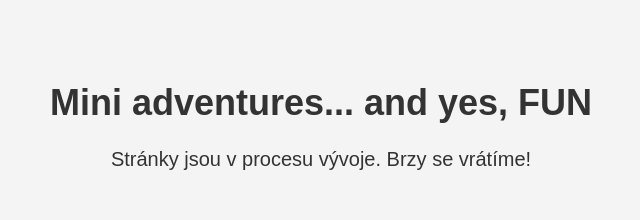
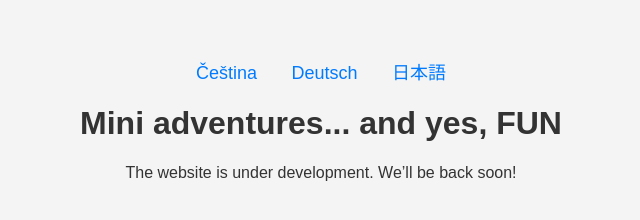
Before and after one commit to KordusCZ/Mintures, a plain HTML site: page index.html in a window 1280 px wide. Shown: the whole page, without its empty margins (319-959 px from the left). Drawn offline with Linux system fonts and the light colour scheme.

Commit message:
Update index.html with langnav

```diff
--- a/index.html
+++ b/index.html
@@ -1,9 +1,9 @@
 <!DOCTYPE html>
-<html lang="cs">
+<html lang="en">
 <head>
     <meta charset="UTF-8">
     <meta name="viewport" content="width=device-width, initial-scale=1.0">
-    <title>Mintures - Miniture Adventures</title>
+    <title>Mintures - Miniature Adventures</title>
     <style>
         body {
             font-family: Arial, sans-serif;
@@ -12,16 +12,24 @@
             background-color: #f4f4f4;
             color: #333;
         }
-        h1 {
-            font-size: 36px;
+        nav {
+            margin-bottom: 20px;
         }
-        p {
-            font-size: 20px;
+        nav a {
+            margin: 0 15px;
+            text-decoration: none;
+            font-size: 18px;
+            color: #007bff;
         }
     </style>
 </head>
 <body>
+    <nav>
+        <a href="index-cs.html">Čeština</a>
+        <a href="index-de.html">Deutsch</a>
+        <a href="index-ja.html">日本語</a>
+    </nav>
     <h1>Mini adventures... and yes, FUN</h1>
-    <p>Stránky jsou v procesu vývoje. Brzy se vrátíme!</p>
+    <p>The website is under development. We’ll be back soon!</p>
 </body>
 </html>
```
